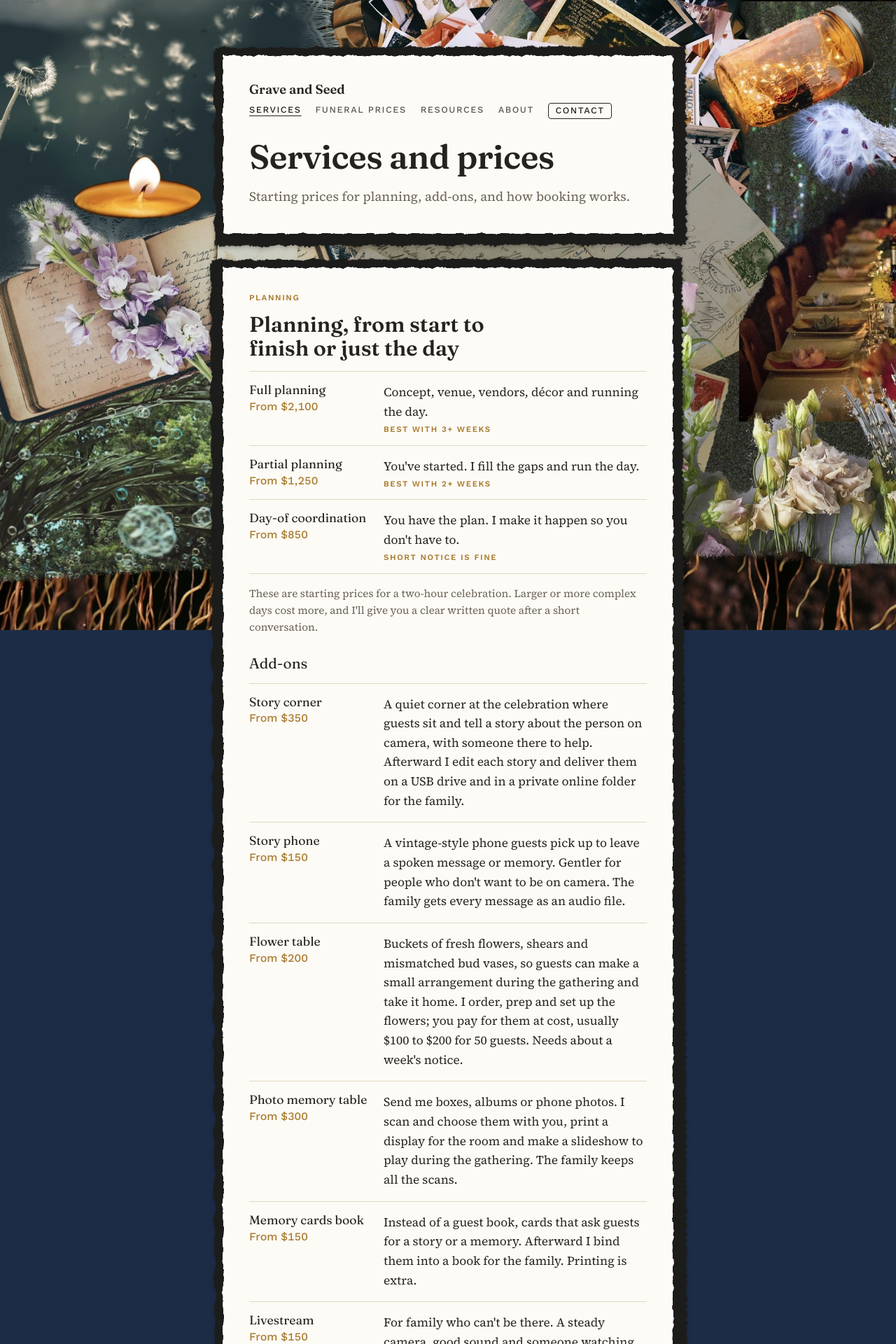
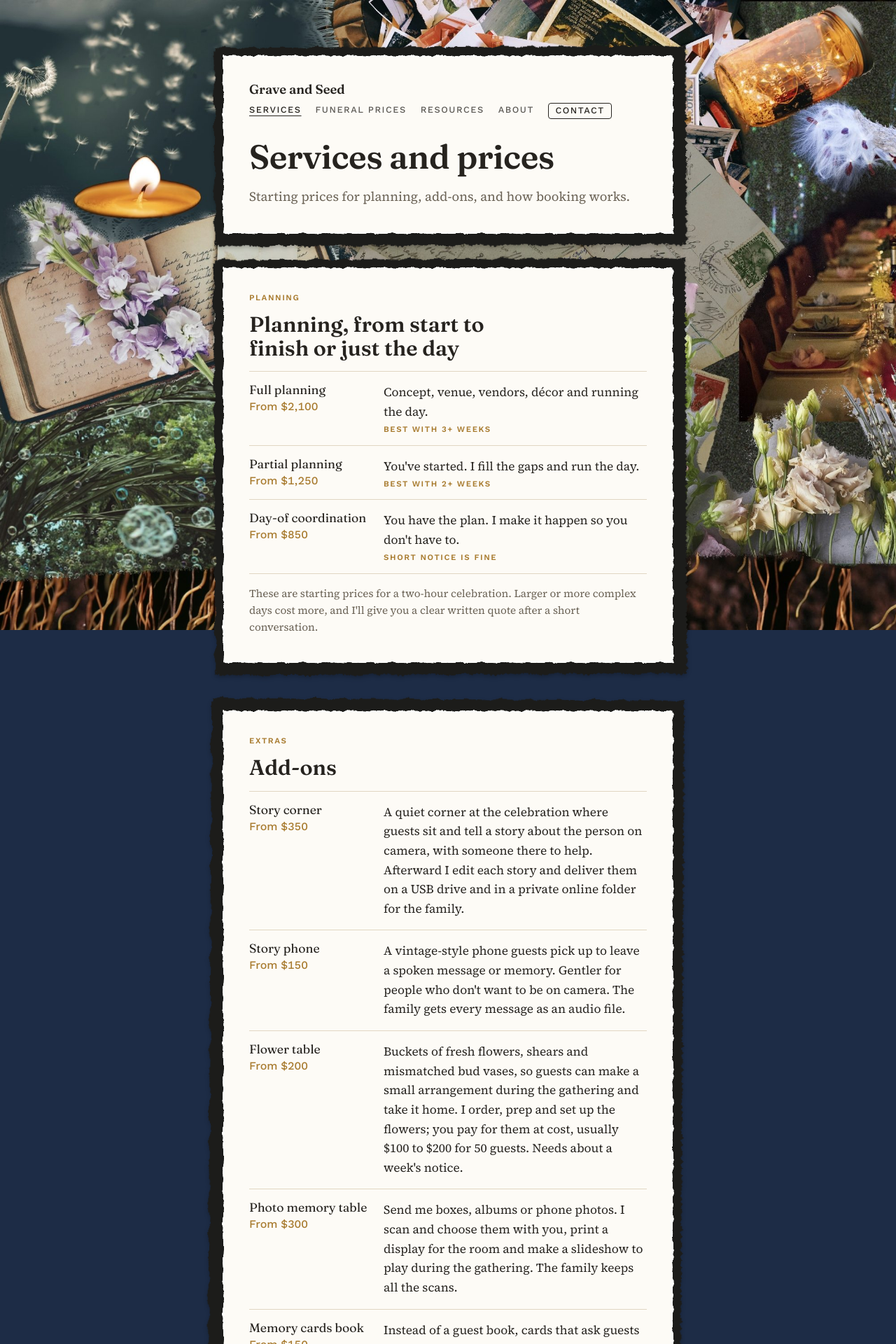
Before and after one commit to katekelley/graveandseed, a Jekyll site: the page built from services.html, in a window 1280 px wide. Shown: the top 1920 px of the page at 70% size. Built offline with Jekyll 4.4.1, drawn with Linux system fonts in a browser that asks for light colours.

Commit message:
Services: split planning, add-ons and sample budget into separate cards
Co-Authored-By: Claude Opus 5.5 <noreply@anthropic.com>
Claude-Session: https://claude.ai/code/session_011MgnuCgP3j7vY9GWkoifJs

```diff
--- a/_includes/budget.html
+++ b/_includes/budget.html
@@ -1,8 +1,10 @@
 {%- assign b = site.data.budget -%}
 {%- assign lo = 0 -%}{%- assign hi = 0 -%}
 {%- for l in b.lines -%}{%- assign lo = lo | plus: l.low -%}{%- assign hi = hi | plus: l.high -%}{%- endfor -%}
-<div class="budget">
-  <h3>{{ b.heading }}</h3>
+{%- if include.section %}<span class="label">Budget</span>
+<div class="budget plain">
+  <h2>{{ b.heading }}</h2>{% else %}<div class="budget">
+  <h3>{{ b.heading }}</h3>{% endif %}
   <p class="small">{{ b.scenario }}</p>
   <dl class="items">
     {%- for l in b.lines %}
--- a/_includes/head.html
+++ b/_includes/head.html
@@ -122,6 +122,7 @@ footer .wrap { padding-block: 1.5rem 2.5rem; border-top: 1px solid var(--line);
 
 .budget { background: var(--field); border: 1px solid var(--line); border-radius: 6px; padding: 1.25rem 1.5rem; display: grid; gap: 0.75rem; }
 .budget h3 { font-size: 1.3rem; font-weight: 500; }
+.budget.plain { background: none; border: 0; padding: 0; }
 .small { font-size: 0.92rem; color: var(--muted); }
 dl.items { display: grid; grid-template-columns: minmax(0, 1fr) auto; gap: 0.5rem 1rem; margin: 0; }
 dl.items dd { margin: 0; font-family: var(--label); font-variant-numeric: tabular-nums; text-align: right; white-space: nowrap; }
--- a/services.html
+++ b/services.html
@@ -17,13 +17,20 @@ permalink: /services/
         {%- endfor %}
       </div>
       <p class="note">{{ c.pricing_note }}</p>
-      <h3 class="addons-h">{{ c.addons_heading }}</h3>
+    </section>
+
+    <section id="add-ons">
+      <span class="label">Extras</span>
+      <h2>{{ c.addons_heading }}</h2>
       <div class="tiers">
         {%- for a in c.addons %}
         <div class="tier"><h3>{{ a.name }}<span class="from">From {% include money.html n=a.price_from %}</span></h3><p>{{ a.description }}</p></div>
         {%- endfor %}
       </div>
-      {% include budget.html %}
+    </section>
+
+    <section id="sample-budget">
+      {% include budget.html section=true %}
       <p class="note"><a href="/prices/">See what Washtenaw County funeral homes charge</a></p>
     </section>
 
```
